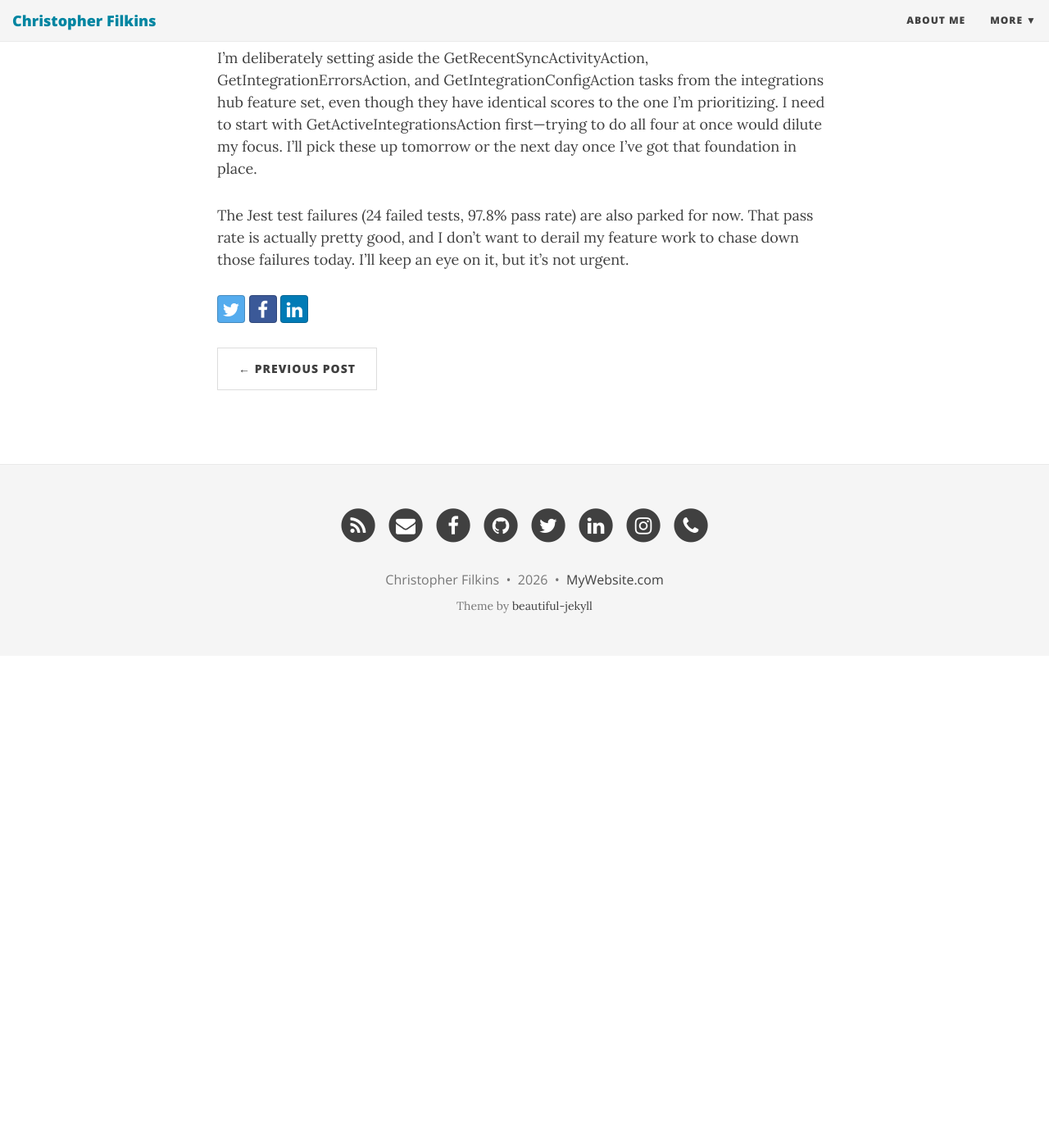
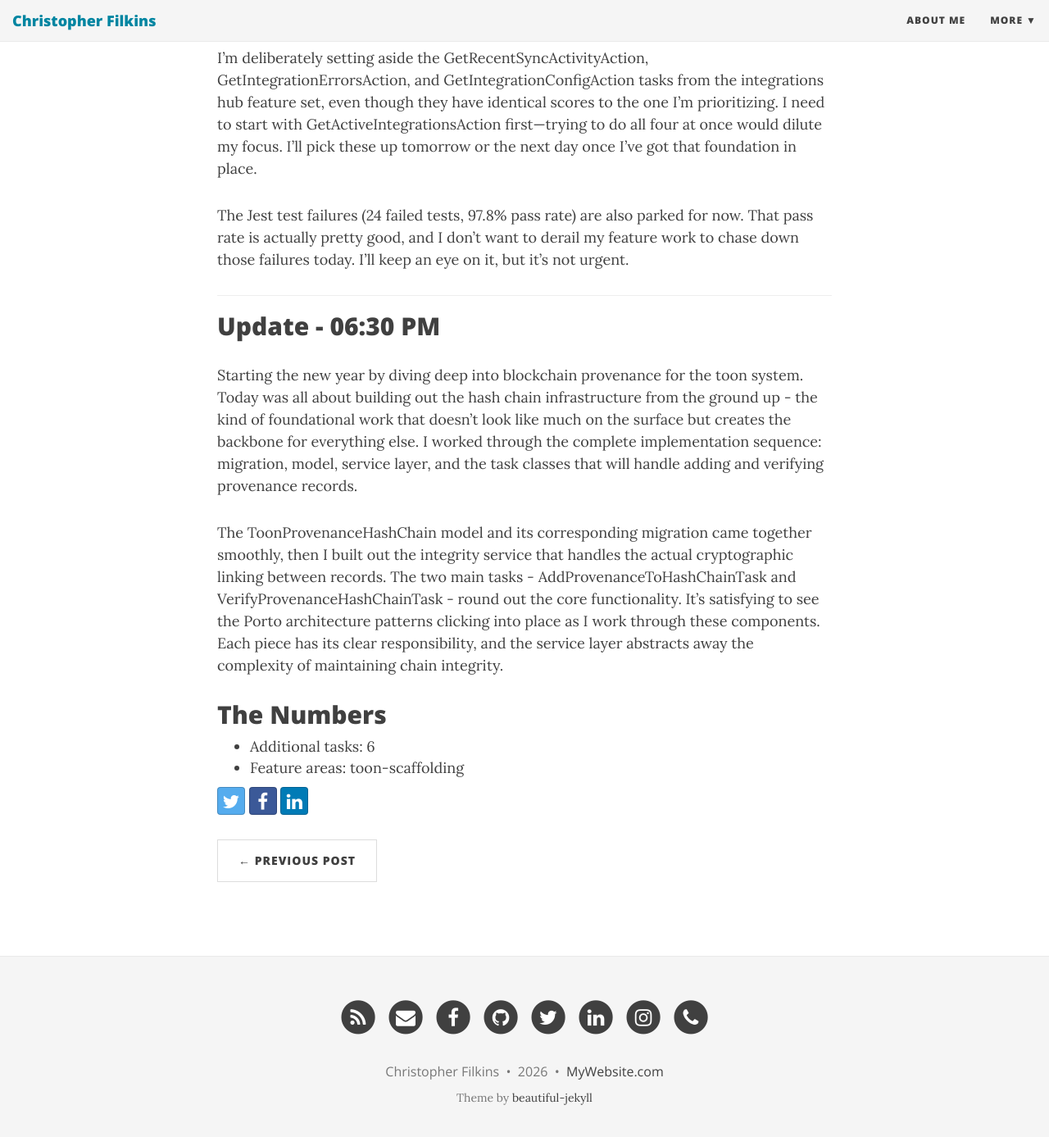
Before and after one commit to filchyboy/filchyboy.github.io, a Jekyll site: the page built from _posts/2026-01-01-todays-plan.md, in a window 1280 px wide and 1400 px high, scrolled down 2103 px. Shown: the top 1387 px of the window at 82% size. Built offline with Jekyll 4.4.1, drawn with Linux system fonts in a browser that asks for light colours; nearby versions of some CDN libraries; before the commit the page ends 2903 px from its top, so only the background shows below that.

Commit message:
Update build-in-public update: Toon Scaffolding

```diff
--- a/_posts/2026-01-01-todays-plan.md
+++ b/_posts/2026-01-01-todays-plan.md
@@ -39,3 +39,20 @@ If I get through the controller skeleton for the payment gateway, I want to imme
 I'm deliberately setting aside the GetRecentSyncActivityAction, GetIntegrationErrorsAction, and GetIntegrationConfigAction tasks from the integrations hub feature set, even though they have identical scores to the one I'm prioritizing. I need to start with GetActiveIntegrationsAction first—trying to do all four at once would dilute my focus. I'll pick these up tomorrow or the next day once I've got that foundation in place.
 
 The Jest test failures (24 failed tests, 97.8% pass rate) are also parked for now. That pass rate is actually pretty good, and I don't want to derail my feature work to chase down those failures today. I'll keep an eye on it, but it's not urgent.
+
+---
+
+## Update - 06:30 PM
+
+Starting the new year by diving deep into blockchain provenance for the toon system. Today was all about building out the hash chain infrastructure from the ground up - the kind of foundational work that doesn't look like much on the surface but creates the backbone for everything else. I worked through the complete implementation sequence: migration, model, service layer, and the task classes that will handle adding and verifying provenance records.
+
+The ToonProvenanceHashChain model and its corresponding migration came together smoothly, then I built out the integrity service that handles the actual cryptographic linking between records. The two main tasks - AddProvenanceToHashChainTask and VerifyProvenanceHashChainTask - round out the core functionality. It's satisfying to see the Porto architecture patterns clicking into place as I work through these components. Each piece has its clear responsibility, and the service layer abstracts away the complexity of maintaining chain integrity.
+
+## The Numbers
+- Additional tasks: 6
+- Feature areas: toon-scaffolding
+<!-- Generated by dev-tracker publish_to_jekyll.py (AI mode) -->
+<!-- accomplished-date: 2026-01-01 -->
+<!-- unit-ids: p5-2-hashchain-migration,p5-4-provenance-hashchain-link,p5-1-hashchain-model,p5-3-hashchain-service,p5-5-add-hashchain-task,p5-6-verify-hashchain-task -->
+
+<!-- unit-ids: p5-1-hashchain-model,p5-2-hashchain-migration,p5-3-hashchain-service,p5-4-provenance-hashchain-link,p5-5-add-hashchain-task,p5-6-verify-hashchain-task -->
```
